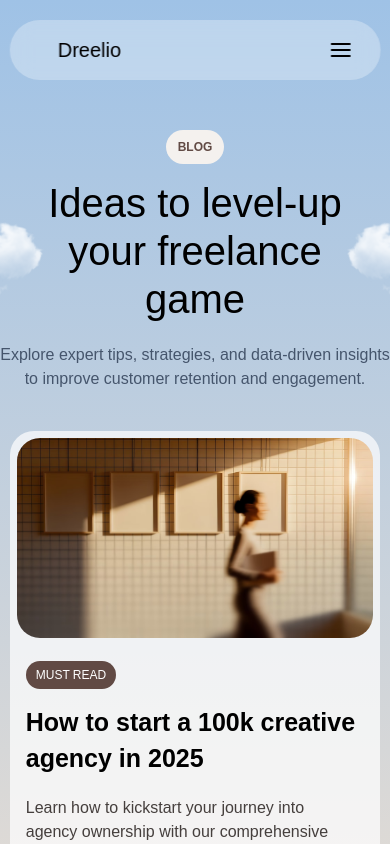
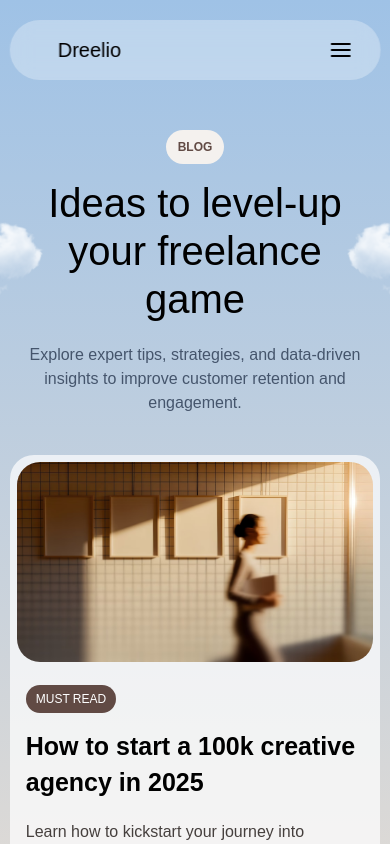
Before and after one commit to MUTHUMANIKANDAN11/dreelio-clone, a Next.js app: page /blogs in a window 390 px wide. Shown: the top 844 px of the page. Built offline with nearby package versions, Linux system fonts and the light colour scheme; a web font is replaced by a local one.

Commit message:
blog page align bug fix

```diff
--- a/app/responsive.css
+++ b/app/responsive.css
@@ -842,6 +842,7 @@
 
     .blog-hero-body{
         padding-top: 50px;
+        padding-inline: 20px;
     }
 
     .blog-hero-badge {
@@ -853,7 +854,6 @@
         font-size: 40px !important;
         line-height: 48px !important;
         font-weight: 500 !important;
-        width: 90%;
         margin-top: 15px !important;
     }
 
```
